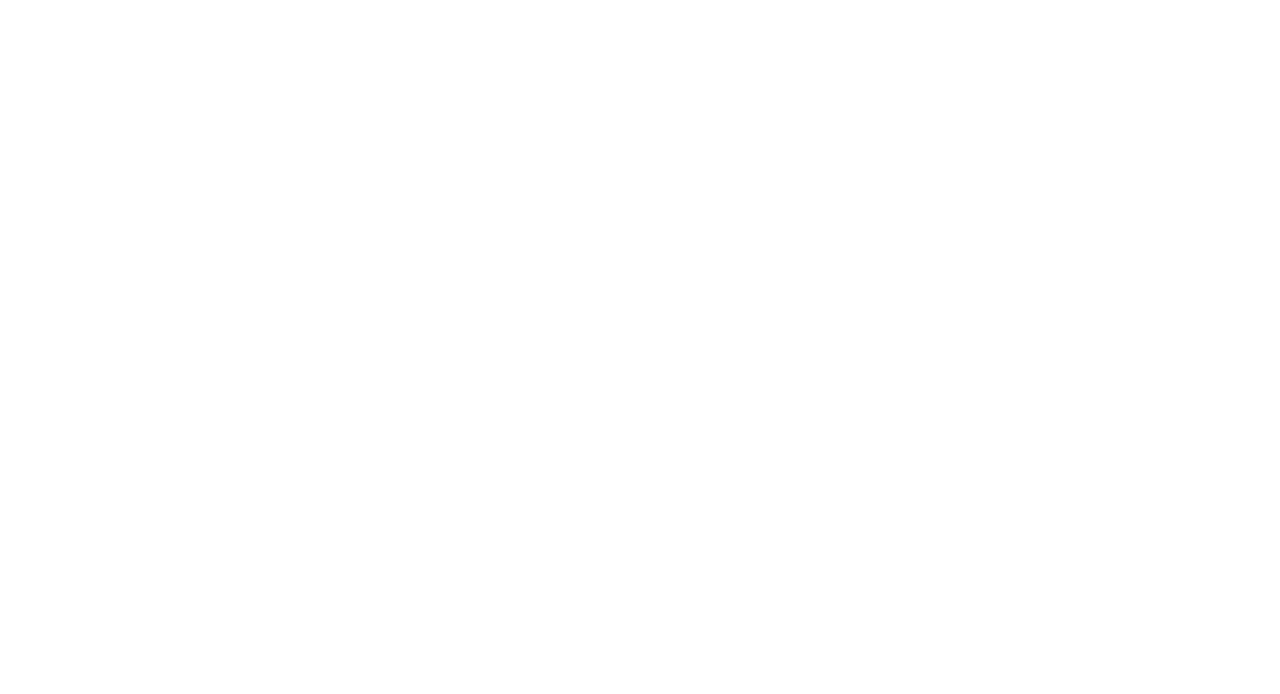
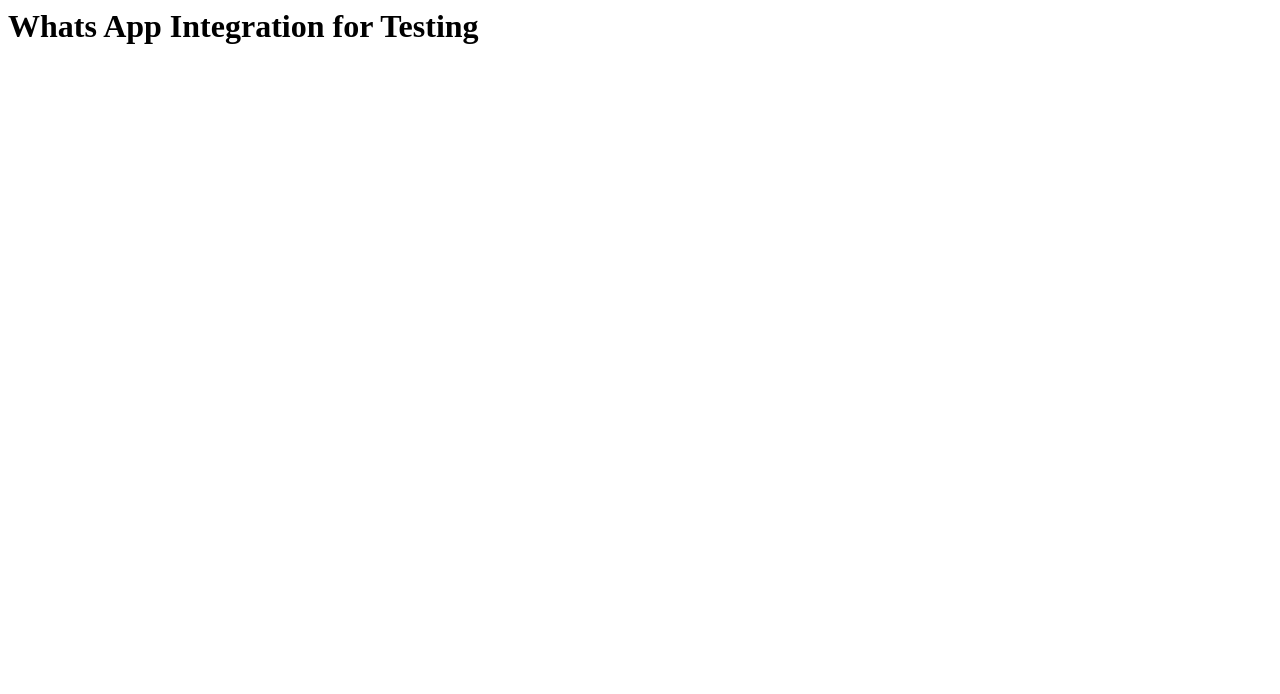
Before and after one commit to razor21234/whatsapp_test, a plain HTML site: page index.html in a window 1280 px wide. Shown: the top 694 px of the page. Drawn offline with Linux system fonts and the light colour scheme.

Commit message:
Update index.html

```diff
--- a/index.html
+++ b/index.html
@@ -31,4 +31,6 @@
         font-size: 22px;
       }
     }</style>
+
+<h1>Whats App Integration for Testing</h1>
 <a href="https://wa.me/+639687741388"  target="_blank" class="whatsapp_float"><i class="fa-brands fa-whatsapp whatsapp-icon"></i></a>
```
